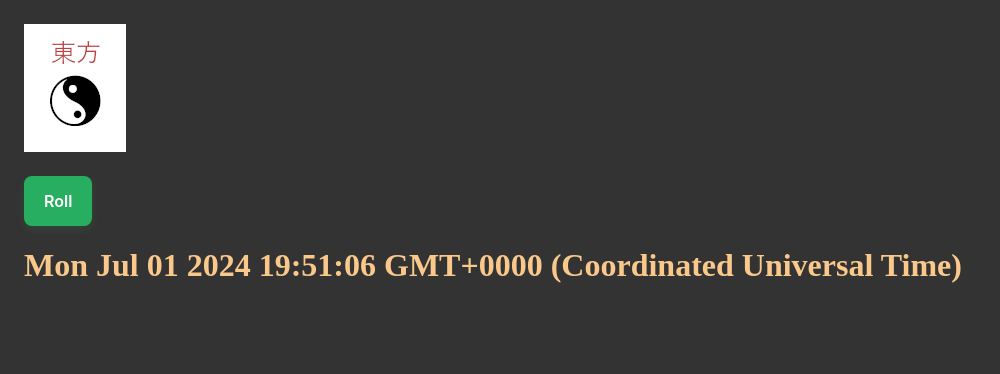
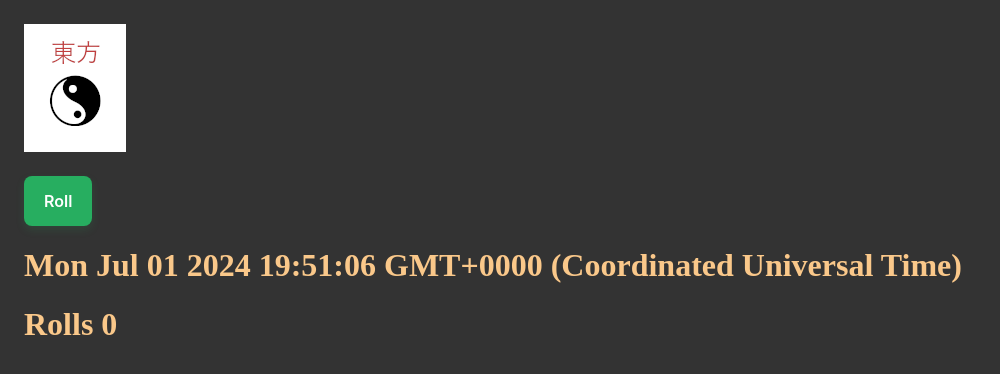
Before and after one commit to Karasca/touhou-gw, an Angular app: page /roller in a window 1280 px wide. Shown: the top 374 px of the page, without its empty margins (0-1000 px from the left). Built offline with nearby package versions, Linux system fonts and the light colour scheme.

Commit message:
roll counter

```diff
--- a/src/app/roller/roller.component.html
+++ b/src/app/roller/roller.component.html
@@ -9,4 +9,5 @@
 
     <button class="button-68" (click)="roll()">Roll</button>
     <h1>{{rollTime}}</h1>
+    <h1>Rolls {{rolls}}</h1>
 </div>
--- a/src/app/roller/roller.component.ts
+++ b/src/app/roller/roller.component.ts
@@ -16,6 +16,7 @@ export class RollerComponent {
   dataReady: boolean = false;
   rollTime: Date = new Date;
   character: Character | undefined;
+  rolls: number = 0;
 
   constructor(private httpService: HttpService){
 
@@ -38,6 +39,7 @@ export class RollerComponent {
       );
 
     this.rollTime = new Date;
+    this.rolls++;
   }
 
 }
```
